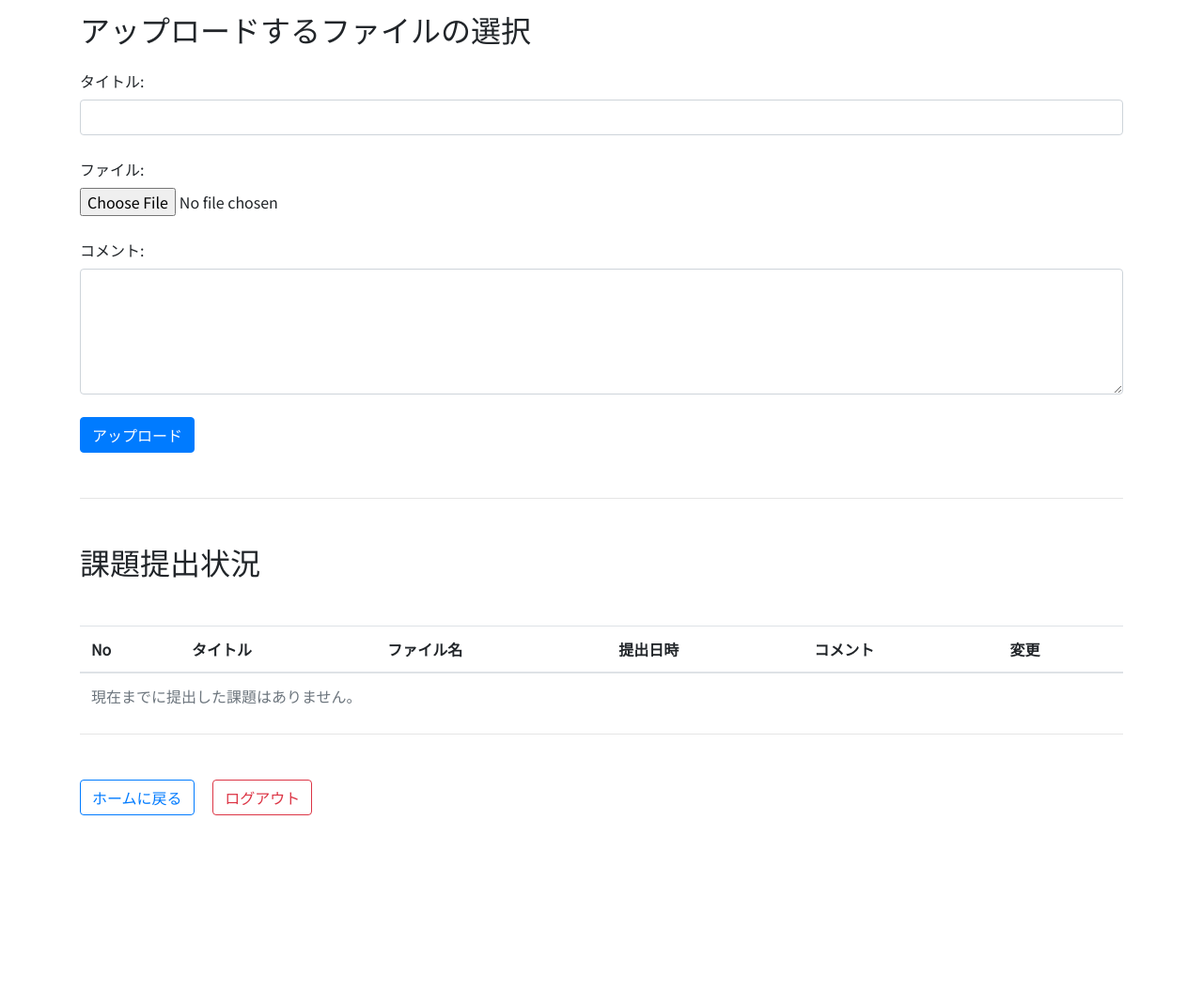
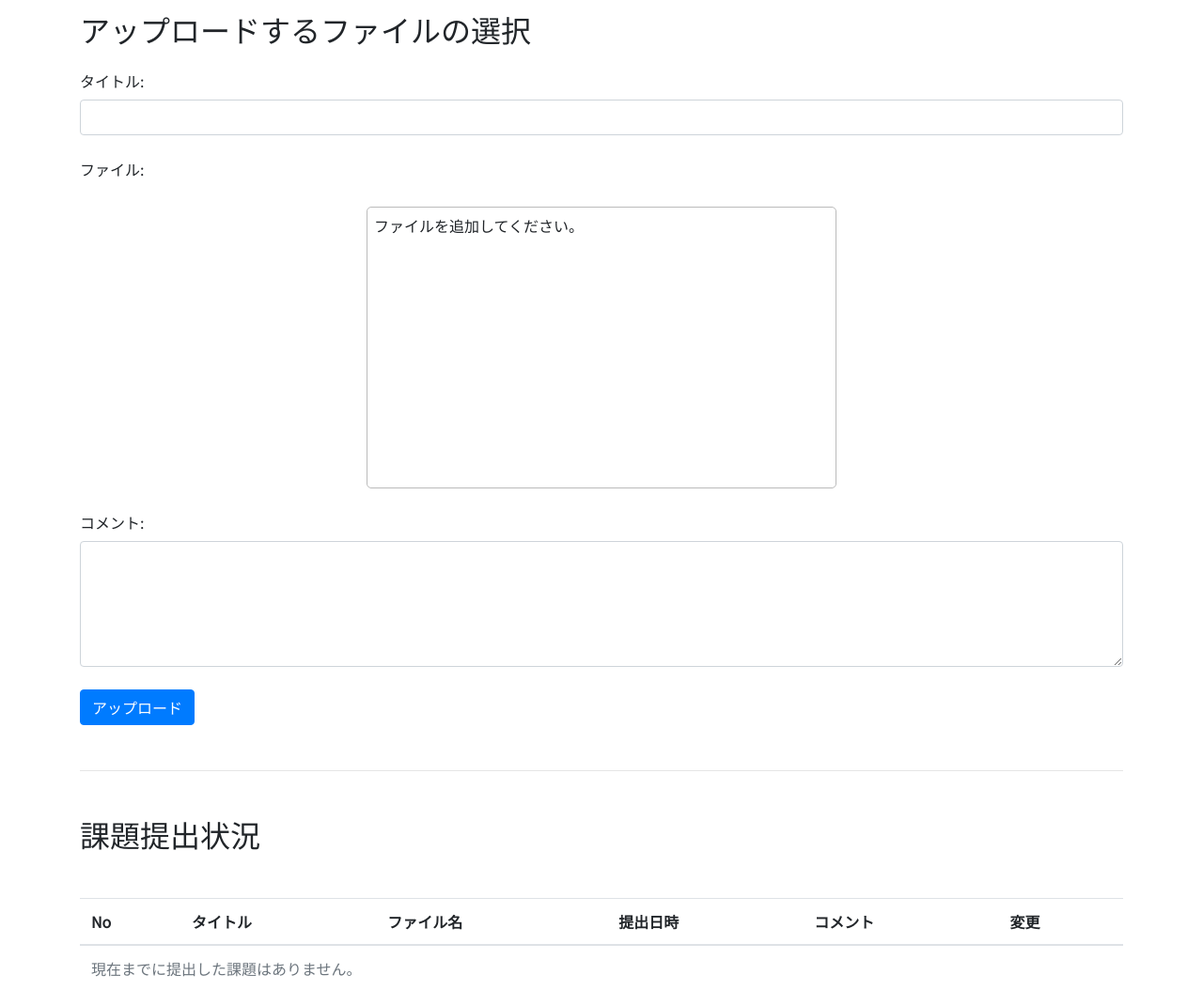
Before and after one commit to Michin0suke/php-sample-task, a PHP site: page /submission/index.php in a window 1280 px wide. Shown: the part 181-1235 px from the top of the page at 94% size. Before the commit the page ends 1049 px from the top, so only its background shows below. Run offline with PHP 8.4, Linux system fonts and the light colour scheme; the visitor is signed in with stand-in values (Sample User, id 1); data comes from the database, SQL or seed files in the repository.

Commit message:
ドラッグ&ドロップの追加

```diff
--- /dev/null
+++ b/components/drag_and_drop.js
@@ -0,0 +1,85 @@
+const DropAreaFunc = (dropArea) => {
+    return {
+        reset(e) {
+            e.preventDefault()
+            dropFiles = []
+            dropArea.style.backgroundColor = 'white'
+            dropArea.style.backgroundImage = ''
+            dropArea.innerHTML = 'ファイルを追加してください。'
+        },
+        changeToHoverColor(e) {
+            e.preventDefault()
+            dropArea.style.backgroundColor = '#FAFAFA'
+        },
+        changeToNoHoverColor() {
+            dropArea.style.backgroundColor = 'white'
+        },
+        showImageIfTypeIsImage(file) {
+            if (!file.type.includes('image')) return
+            const reader = new FileReader()
+            reader.onloadend = e => dropArea.style.backgroundImage = `url('${e.target.result}')`
+            reader.readAsDataURL(file)
+        },
+        showFileNames(files) {
+            dropArea.innerHTML = ''
+            files.forEach(file => dropArea.innerHTML += file.name + '<br>')
+        }
+    }
+}
+
+const formSubmit = (formElement, file) => {
+    const inputForms = [...document.getElementsByClassName('input-form')]
+    const form = document.createElement('form')
+    form.action = formElement.action
+    form.method = formElement.method
+    form.enctype = 'multipart/form-data'
+    form.addEventListener('formdata', e => {
+        e.formData.append('file', file)
+        inputForms.forEach(input => {
+            console.log(input)
+            e.formData.append(input.name, input.value)
+        })
+    })
+    document.body.appendChild(form)
+    form.submit()
+}
+
+const dragAndDrop = () => {
+    const errorMessage = document.getElementById('error-message')
+    const form = document.querySelector('form#file-upload-form')
+    const uploadButton = document.getElementById('file-upload-button')
+    const dropArea = document.getElementById('drop-area')
+    const dropAreaFunc = DropAreaFunc(dropArea)
+
+    if (!errorMessage || !form || !dropArea || !uploadButton) {
+        console.log('HTMLが対応していません。(components/drag_and_drop.js)')
+        return
+    }
+
+    let dropFiles = []
+
+    dropArea.ondragover = e => dropAreaFunc.changeToHoverColor(e)
+    dropArea.ondragleave = () => dropAreaFunc.changeToNoHoverColor()
+
+    dropArea.ondrop = e => {
+        dropAreaFunc.reset(e)
+        dropFiles = [...e.dataTransfer.files]
+        if (dropFiles.length > 1) {
+            errorMessage.innerHTML = 'ファイルは一つだけしかアップロードできません。'
+            return
+        }
+        errorMessage.innerHTML = ''
+        dropAreaFunc.showFileNames(dropFiles)
+        dropAreaFunc.showImageIfTypeIsImage(dropFiles[0])
+    }
+
+    uploadButton.onclick = e => {
+        e.preventDefault()
+        formSubmit(form, dropFiles[0])
+    }
+
+    // 直接クリックでファイルを追加された場合
+    document.getElementById('file').onchange = (e) => dropAreaFunc.showImageIfTypeIsImage(e.target.files[0])
+}
+
+dragAndDrop()
--- a/components/head.html
+++ b/components/head.html
@@ -11,3 +11,24 @@
 
 <!-- Bootstrap CDN -->
 <link rel="stylesheet" href="https://stackpath.bootstrapcdn.com/bootstrap/4.5.0/css/bootstrap.min.css" integrity="sha384-9aIt2nRpC12Uk9gS9baDl411NQApFmC26EwAOH8WgZl5MYYxFfc+NcPb1dKGj7Sk" crossorigin="anonymous">
+
+<style>
+    #drop-area {
+        display: block;
+        margin: 20px auto;
+        padding: 7px;
+        width: 100%;
+        max-width: 500px;
+        height: 30vw;
+        max-height: 300px;
+        border: solid #bbb 1px;
+        border-radius: 5px;
+        background-size: contain;
+        background-position: center;
+        background-repeat: no-repeat;
+        text-decoration: none;
+    }
+    input[type="file"] {
+        display: none;
+    }
+</style>
--- a/submission/index.php
+++ b/submission/index.php
@@ -35,22 +35,24 @@ $records = $stmt -> execute();
     <h1>課題提出ページ</h1>
     <p class="text-secondary">ログインユーザー: <?=h($user_id) // 現在ログインしているユーザID ?></p>
     <hr class="mb-5">
-    <form action="insert.php" method="post" enctype="multipart/form-data" class="mb-5">
+    <form action="insert.php" method="post" enctype="multipart/form-data" id="file-upload-form" class="mb-5">
         <h2 class="mb-4">アップロードするファイルの選択</h2>
         <div class="form-group mb-4">
             <label for="title">タイトル:</label>
-            <input type="text" name="title" size="50" id="title" class="form-control">
+            <input type="text" name="title" size="50" id="title" class="input-form form-control">
         </div>
         <div class="form-group mb-4">
             <label for="file">ファイル:</label>
-            <input type="file" name="submission" size="50" id="file" class="form-control-file">
+            <label id="drop-area">
+                <input type="file" id="file">ファイルを追加してください。</input>
+            </label>
         </div>
         <div class="form-group mb-4">
             <label for="comment">コメント:</label>
-            <textarea name="comment" rows="5" id="comment" class="form-control"></textarea>
+            <textarea name="comment" rows="5" id="comment" class="input-form form-control"></textarea>
         </div>
-        <p style="color: red"><?=h($error_message) // エラーメッセージを表示 ?></p>
-        <input type="submit" value="アップロード" class="btn btn-primary">
+        <p style="color: red" id="error-message"><?=h($error_message) // エラーメッセージを表示 ?></p>
+        <input type="submit" value="アップロード" id="file-upload-button" class="btn btn-primary">
     </form>
     <hr class="mb-5">
     <h2 class="mb-5">課題提出状況</h2>
@@ -95,5 +97,6 @@ $records = $stmt -> execute();
     </div>
 
     <?=f('../components/footer.html')?>
+    <script src="../components/drag_and_drop.js"></script>
 </body>
 </html>
--- a/submission/insert.php
+++ b/submission/insert.php
@@ -18,9 +18,9 @@ $user_id = $_SESSION['user_id'];
 
 // 各情報を変数に格納する（渡されていない場合はfalseを格納）
 $title = $_POST['title'] ?? false;
-$file_name_original = $_FILES['submission']['name'] ?? false;
+$file_name_original = $_FILES['file']['name'] ?? false;
 $comment = $_POST['comment'] ?? false;
-$filepath_tmp = $_FILES['submission']['tmp_name'] ?? false;
+$filepath_tmp = $_FILES['file']['tmp_name'] ?? false;
 
 /*
 渡されていない情報がある場合（一つでも変数にfalseが入っている場合）は弾く
@@ -38,7 +38,7 @@ if ($title === '' || $file_name_original === '' || $comment === '' || $filepath_
 }
 
 // 拡張子判別
-preg_match_all('/\.\w+/', $_FILES['submission']['name'], $file_ext_matches);
+preg_match_all('/\.\w+/', $_FILES['file']['name'], $file_ext_matches);
 $file_ext = end($file_ext_matches[0]);
 
 // 実際に保存するファイルの名前を決める。他のファイルと絶対に被らないように、ハッシュを求めている。
--- a/task/insert.php
+++ b/task/insert.php
@@ -23,9 +23,9 @@ if (!is_admin()) {
 $user_id = $_SESSION['user_id'];
 
 // 各情報を変数に格納（情報が渡されていない場合はfalseを格納）
-$filepath_tmp = $_FILES['task']['tmp_name'] ?? false;
+$filepath_tmp = $_FILES['file']['tmp_name'] ?? false;
 $title = $_POST['title'] ?? false;
-$file_name_original = $_FILES['task']['name'] ?? false;
+$file_name_original = $_FILES['file']['name'] ?? false;
 
 /*
 task_change.phpからのアクセスであれば全ての情報が渡されているはずなので、
```
Also changed, not shown: submission/update/file.php (+6 -6 lines), submission/update/index.php (+8 -8 lines), submission/update/text.php (+4 -4 lines), task/index.php (+8 -5 lines).
